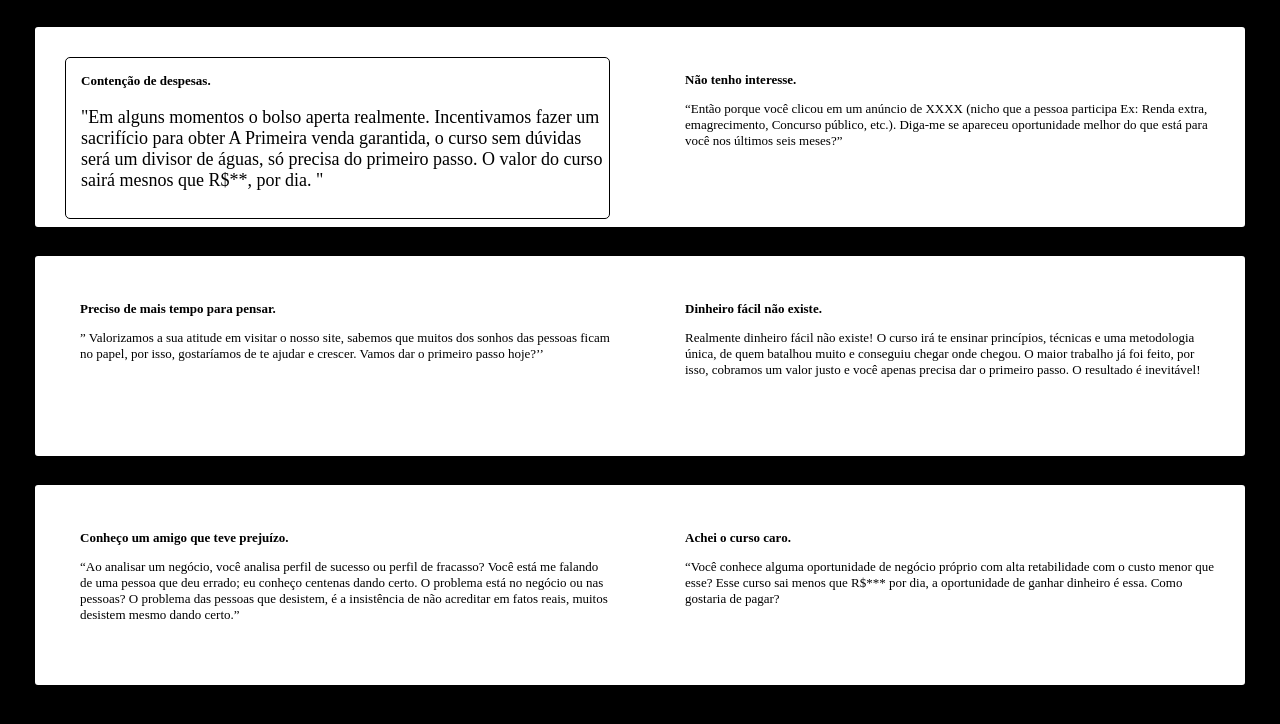
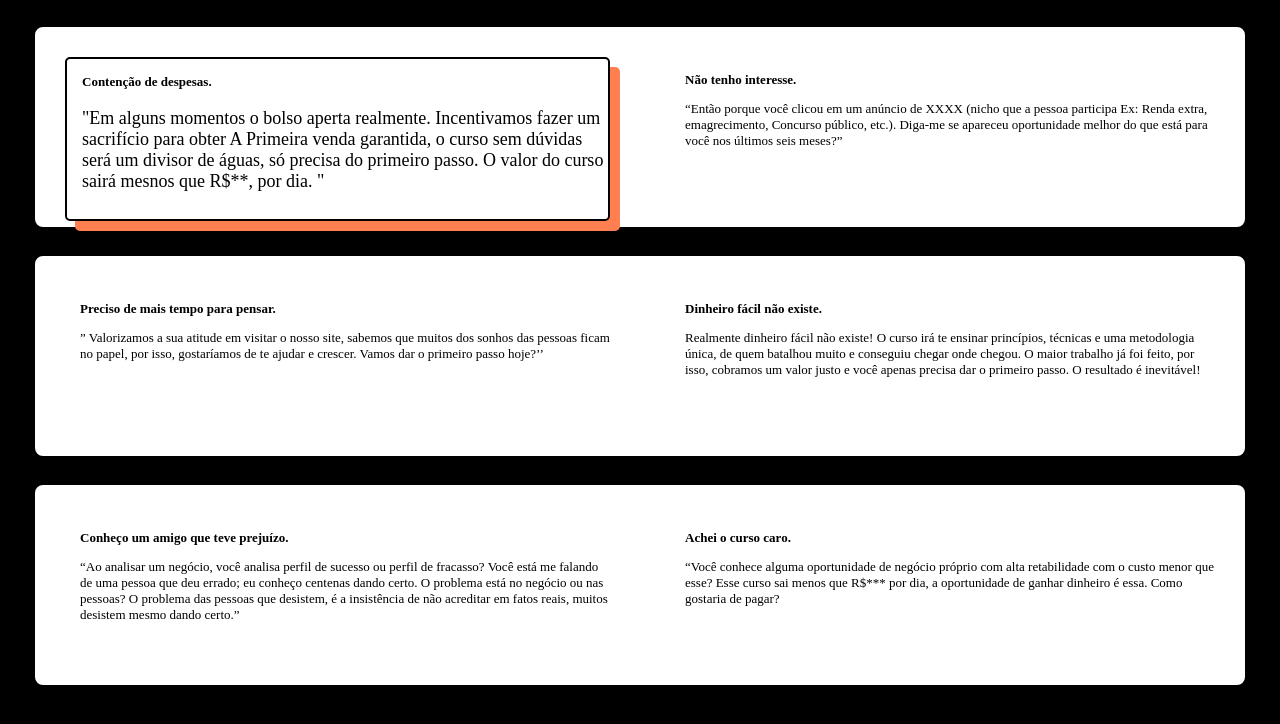
Before and after one commit to Gismii/Pagina-de-links, a plain HTML site: page index.html in a window 1280 px wide. In both pictures the pointer is over the element 337 px from the left and 127 px from the top of the page. Drawn offline with Linux system fonts and the light colour scheme.

Commit message:
Cria style

```diff
--- a/index.html
+++ b/index.html
@@ -5,6 +5,7 @@
     <meta http-equiv="X-UA-Compatible" content="IE=edge">
     <meta name="viewport" content="width=device-width, initial-scale=1.0">
     <title>Doppus</title>
+    <link rel="icon" type="image/x-icon" href="/Simbolo_laranja.png">
     <link rel="stylesheet" href="style.css">
 </head>
 <body>
@@ -38,5 +39,7 @@
 
      </div>
 
+
+
 </body>
 </html>
--- a/style.css
+++ b/style.css
@@ -9,7 +9,7 @@ body{
     grid-template-columns: repeat(2, 1fr);
     grid-auto-rows: 200px;
     border:solid 2px;
-    border-radius: 5px;
+    border-radius: 10px;
     margin: 25px;
     background-color: white;
 
@@ -18,7 +18,7 @@ body{
   .boxMain{
 
     margin: 30px;
-    border-radius: 5px;
+    border-radius: 10px;
     background-color: white;
 
   }
@@ -26,10 +26,14 @@ body{
   .boxMain:hover{
 
     margin: 30px;
-    border: 0.5px solid;
+    border: 2px solid;
     border-radius: 5px;
-    border-color: black;
+    border-color: rgb(0, 0, 0);
     height: 160px;
+    /* box-shadow: 0 4px 8px 0 rgba(0, 0, 0, 0.2), 0 6px 20px 0 rgba(0, 0, 0, 0.19); */
+     box-shadow: 10px 10px coral;
+
+
 
 
   }
```
Also changed, not shown: Simbolo_laranja.png (added).
